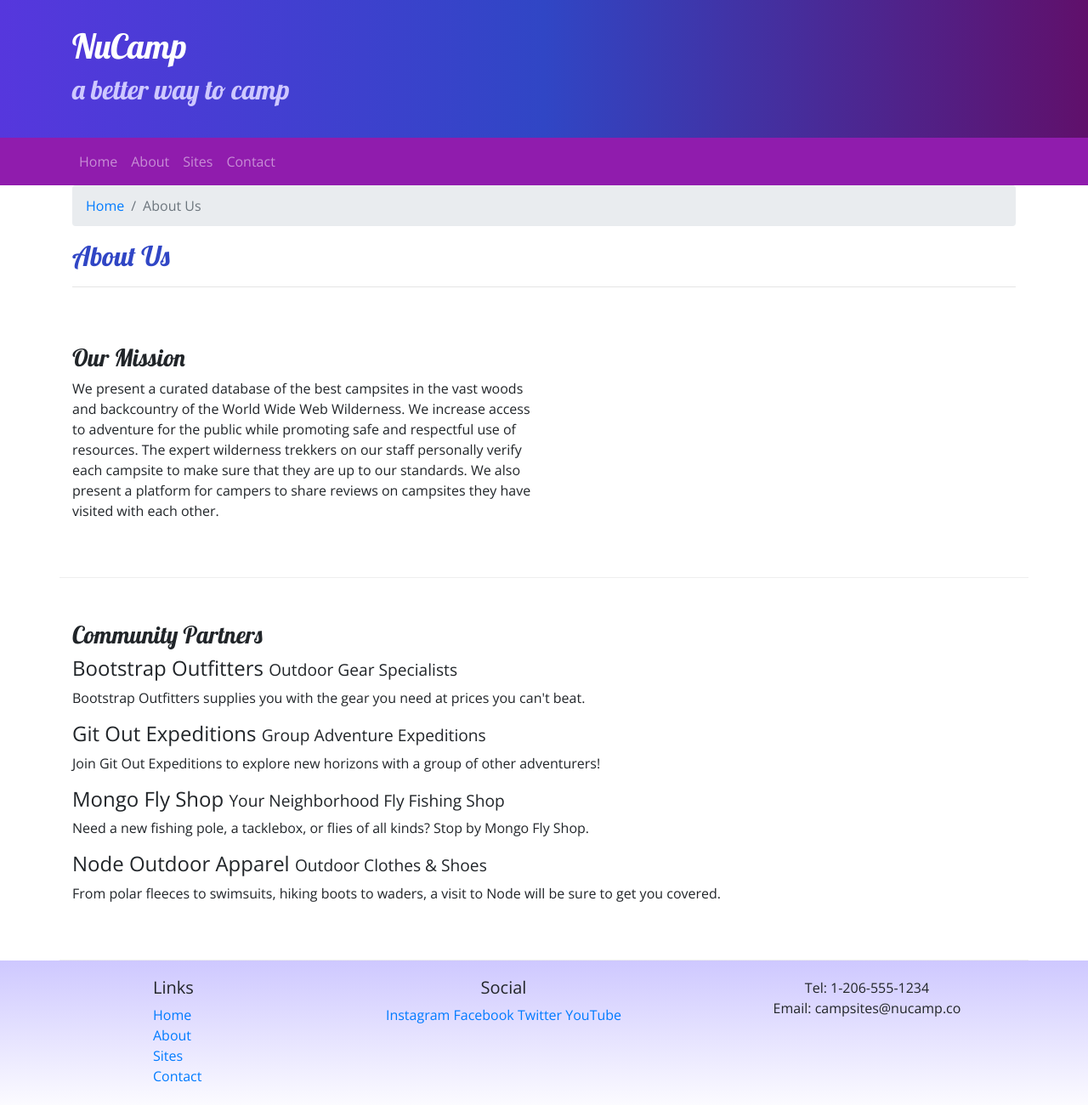
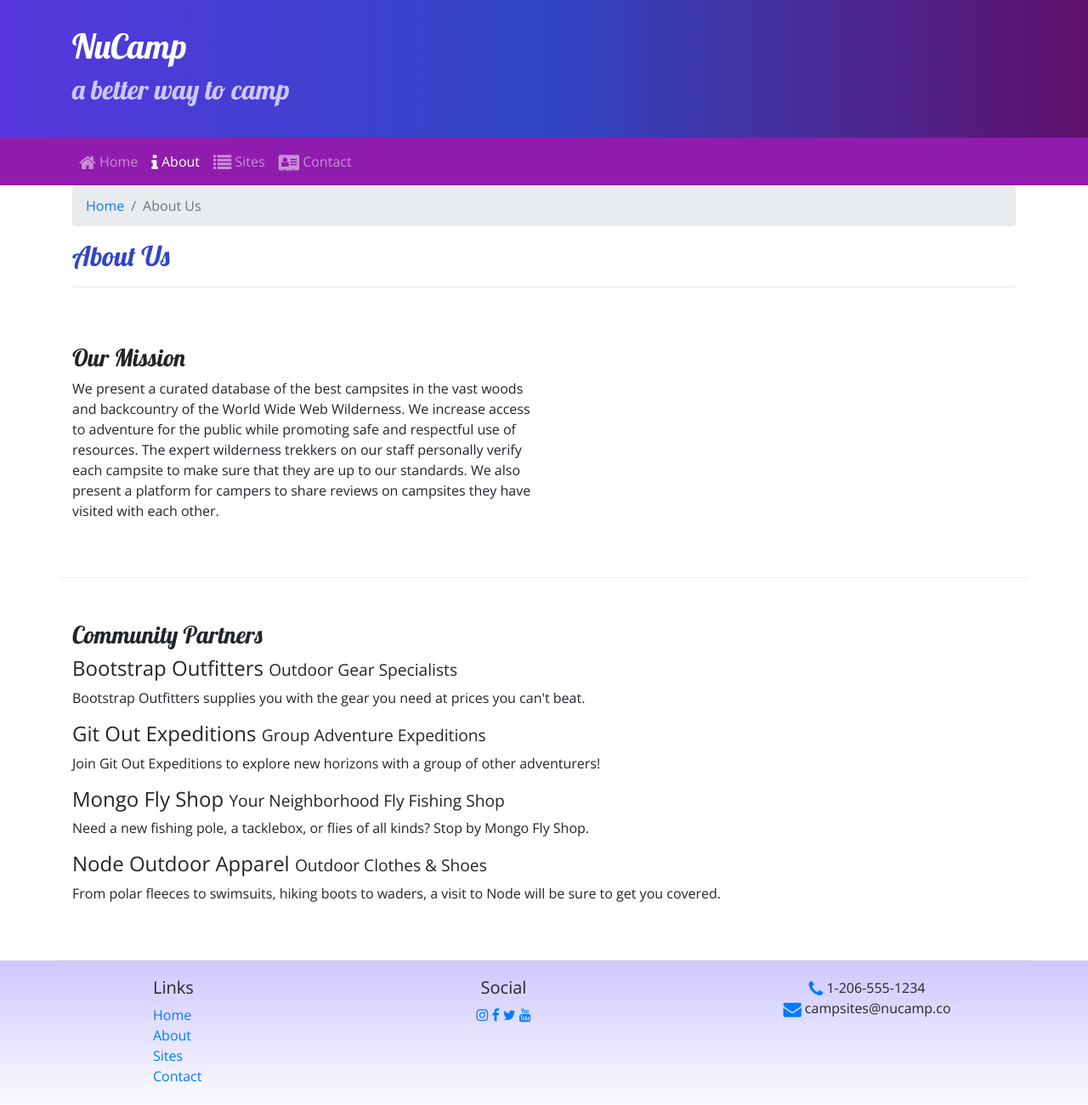
Before and after one commit to CRose17/nucampsite, a website: page aboutus.html in a window 1280 px wide. Shown: the whole page at 85% size. Drawn offline with nearby package versions, Linux system fonts and the light colour scheme.

Commit message:
Icon Fonts

```diff
--- a/aboutus.html
+++ b/aboutus.html
@@ -6,8 +6,11 @@
     <meta charset="utf-8" />
     <meta name="viewport" content="width=device-width, initial-scale=1" />
 
+    <!-- Bootstrap CSS -->
     <link rel="stylesheet" href="node_modules/bootstrap/dist/css/bootstrap.min.css" />
 
+    <!-- Additional CSS must be placed after Bootstrap CSS -->
+    <link rel="stylesheet" href="node_modules/font-awesome/css/font-awesome.min.css" />
     <link rel="stylesheet" href="https://fonts.googleapis.com/css?family=Lobster|Open+Sans" />
     <link rel="stylesheet" href="css/styles.css" />
 
@@ -34,10 +37,10 @@
             </button>
             <div class="collapse navbar-collapse" id="nucampNavbar">
                 <ul class="navbar-nav">
-                    <li class="nav-item"><a class="nav-link" href="index.html">Home</a></li>
-                    <li class="nav-item"><a class="nav-link" href="nav-item active">About</a></li>
-                    <li class="nav-item"><a class="nav-link" href="#">Sites</a></li>
-                    <li class="nav-item"><a class="nav-link" href="#">Contact</a></li>
+                    <li class="nav-item"><a class="nav-link" href="index.html"><i class="fa fa-home fa-lg"></i> Home</a></li>
+                    <li class="nav-item active"><a class="nav-link" href="#"><i class="fa fa-info fa-lg"></i> About</a></li>
+                    <li class="nav-item"><a class="nav-link" href="#"><i class="fa fa-list fa-lg"></i> Sites</a></li>
+                    <li class="nav-item"><a class="nav-link" href="#"><i class="fa fa-address-card fa-lg"></i> Contact</a></li>
                 </ul>
             </div>
         </div>
@@ -91,14 +94,14 @@
                 </div>
                 <div class="col-6 col-sm-5 text-center">
                     <h5>Social</h5>
-                    <a href="http://instagram.com/">Instagram</a>
-                    <a href="http://facebook.com/">Facebook</a>
-                    <a href="http://twitter.com/">Twitter</a>
-                    <a href="http://youtube.com/">YouTube</a>
+                    <a href="http://instagram.com/"><i class="fa fa-instagram"></i></a>
+                    <a href="http://facebook.com/"><i class="fa fa-facebook"></i></a>
+                    <a href="http://twitter.com/"><i class="fa fa-twitter"></i></a>
+                    <a href="http://youtube.com/"><i class="fa fa-youtube"></i></a>
                 </div>
                 <div class="col-sm-4 text-center">
-                    Tel: 1-206-555-1234<br />
-                    Email: campsites@nucamp.co
+                    <i class="fa fa-phone fa-lg text-primary"></i> 1-206-555-1234<br />
+                    <i class="fa fa-envelope fa-lg text-primary"></i> campsites@nucamp.co
                 </div>
            </div>
         </div>
--- a/package.json
+++ b/package.json
@@ -15,6 +15,7 @@
   },
   "dependencies": {
     "bootstrap": "^4.5.2",
+    "font-awesome": "^4.7.0",
     "jquery": "^3.5.1",
     "popper.js": "^1.16.1"
   }
```
Also changed, not shown: index.html (+11 -10 lines), 1 other file.
